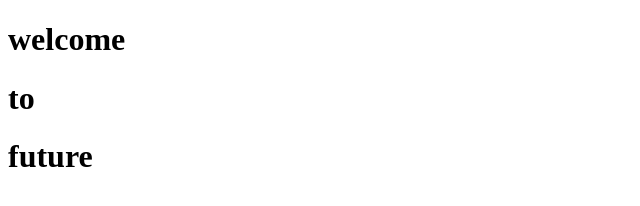
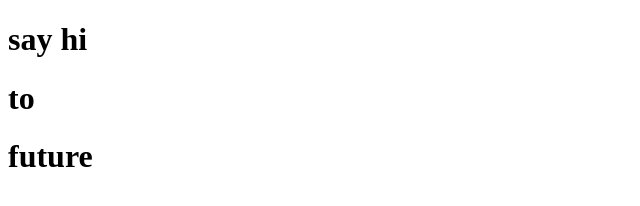
Before and after one commit to AgniveshChaubey-Zeus/zeus-tasks, a plain HTML site: page index.html in a window 1280 px wide. Shown: the whole page, without its empty margins (0-640 px from the left). Drawn offline with Linux system fonts and the light colour scheme.

Commit message:
h1 changed

```diff
--- a/index.html
+++ b/index.html
@@ -15,7 +15,7 @@
 </head>
 
 <body>
-  <h1>welcome</h1>
+  <h1>say hi</h1>
   <h1>to</h1>
   <h1>future</h1>
 </body>
```
